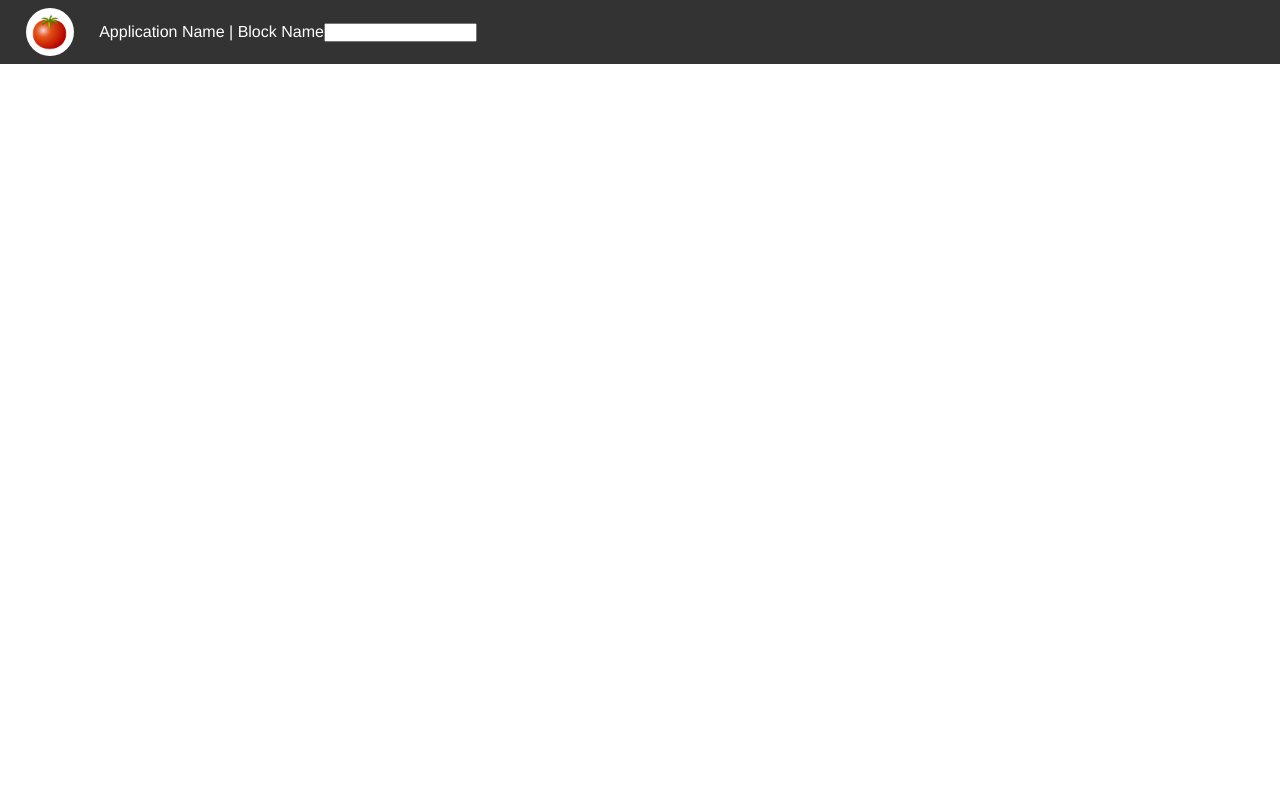
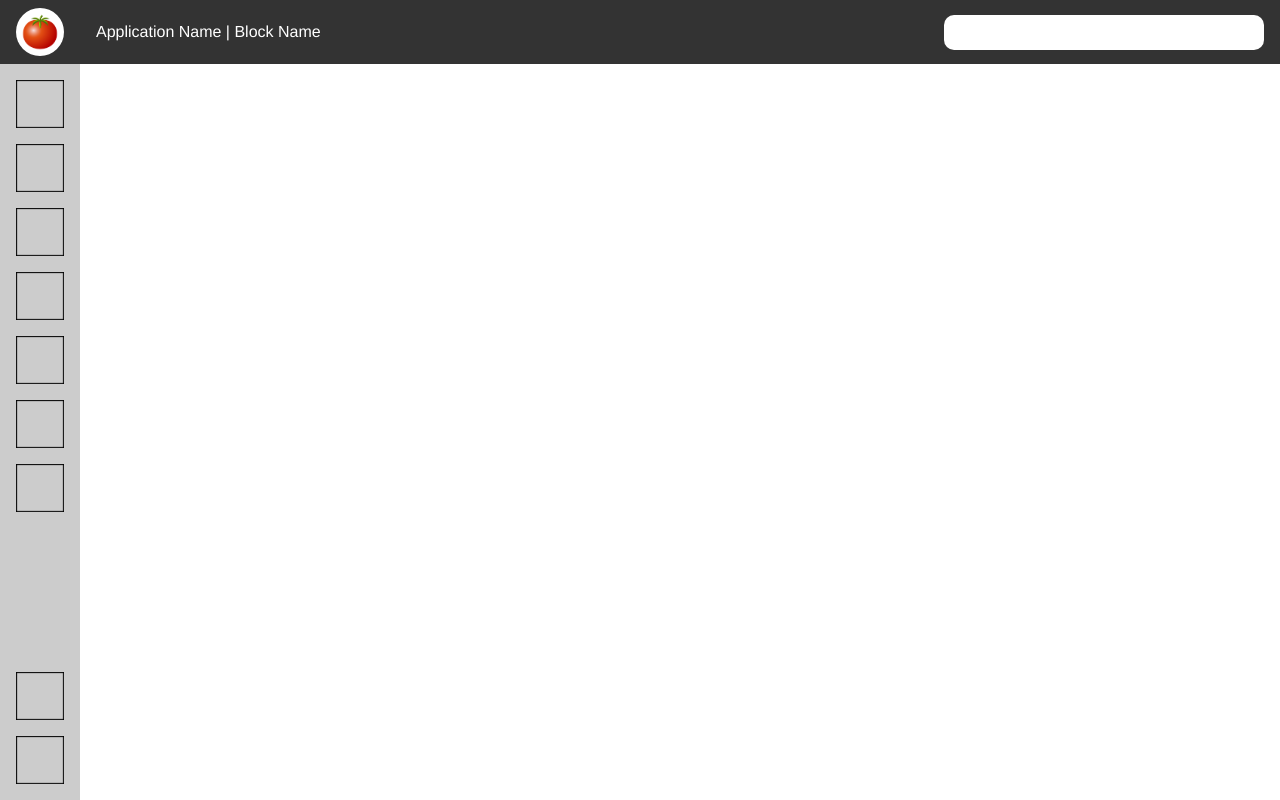
Before and after one commit to Haters-Games/Web-Application, a Django app: page /main/ in a window 1280 px wide. Run offline with Django 3.2, Linux system fonts and the light colour scheme.

Commit message:
Complete page base

```diff
--- a/Application/main/templates/main/index.html
+++ b/Application/main/templates/main/index.html
@@ -9,11 +9,53 @@
 	</head>
 	<body>
 		<header>
-			<div class="logo" id="logo">
-				<img src="{% static 'main/Pictures/logo.png' %}" alt="Logo" style="height: 90%;"/>
+			<div class="header-left-wrapper">
+				<div class="logo" id="logo">
+					<img src="{% static 'main/Pictures/logo.png' %}" alt="Logo" class="unselectable" style="height: 90%; width: max-content;"/>
+				</div>
+				<span class="name force-selectable">Application Name | Block Name</span>
 			</div>
-			<span class="name">Application Name | Block Name</span>
-			<form class="search" autocomplete=on><input/></form>
+			<div class="header-right-wrapper">
+				<form class="search"><input class="search-input"  autocomplete=on type="search"/></form>
+			</div>
 		</header>
+		<main>
+			<aside class="nav">
+				<!-- Место для меню перехода по блокам -->
+				<!--
+				<a href="#" class="menu-element">
+					<img src="{% static 'main/Pictures/square.png'%}" class="unselectable"/>
+				</a>
+				-->
+				<a href="#" class="menu-element">
+					<img src="{% static 'main/Pictures/square.png'%}" class="unselectable"/>
+				</a>
+				<a href="#" class="menu-element">
+					<img src="{% static 'main/Pictures/square.png'%}" class="unselectable"/>
+				</a>
+				<a href="#" class="menu-element">
+					<img src="{% static 'main/Pictures/square.png'%}" class="unselectable"/>
+				</a>
+				<a href="#" class="menu-element">
+					<img src="{% static 'main/Pictures/square.png'%}" class="unselectable"/>
+				</a>
+				<a href="#" class="menu-element">
+					<img src="{% static 'main/Pictures/square.png'%}" class="unselectable"/>
+				</a>
+				<a href="#" class="menu-element">
+					<img src="{% static 'main/Pictures/square.png'%}" class="unselectable"/>
+				</a>
+				<a href="#" class="menu-element">
+					<img src="{% static 'main/Pictures/square.png'%}" class="unselectable"/>
+				</a>
+				<!-- Нижняя часть меню -->
+				<a href="#" class="menu-element" style="margin-top: auto;">
+					<img src="{% static 'main/Pictures/square.png'%}" class="unselectable"/>
+				</a>
+				<a href="#" class="menu-element">
+					<img src="{% static 'main/Pictures/square.png'%}" class="unselectable"/>
+				</a>
+			</aside>
+		</main>
 	</body>
 </html>
--- a/Application/static/main/Styles/main.css
+++ b/Application/static/main/Styles/main.css
@@ -1,3 +1,20 @@
+.force-selectable
+{
+	-webkit-user-select: all; /* Blink & Firefox */
+	user-select: all; /* Other */
+}
+
+.unselectable
+{
+	-webkit-touch-callout: none;	/* iOS Safari */
+	-webkit-user-select: none;		/* Chrome, Safari & ssOpera */
+	-khtml-user-select: none;		/* Konqueror */
+	-moz-user-select: none;			/* Firefox */
+	-ms-user-select: none;			/* Internet Explorer & Edge */
+	user-select: none;				/* Other */
+	pointer-events: none;			/* Images */
+}
+
 *
 {
 	margin: 0;
@@ -22,9 +39,16 @@
 	display: flex;
 	align-items: center;
 	width: 100%;
-	height: 8vh;
-	background-color: #333333;
+	height: 4em;
+	background-color: #333;
 	color: white;
+}
+
+.header-left-wrapper
+{
+	display: flex;
+	align-items: center;
+	height: 100%;
 }
 
 .logo
@@ -32,19 +56,71 @@
 	display: flex;
 	justify-content: center;
 	align-items: center;
-	height: 6vh;
-	width: 6vh;
+	height: 3em;
+	width: 3em;
 	background-color: white;
-	margin-left: 2vw;
-	border-radius: 100%;
+	margin: 0 1em 0 1em;
+	border-radius: 5em;
+	box-sizing: border-box;
 }
 
 .name
 {
-	margin-left: 2vw;
+	margin-left: 1em;
+}
+
+.header-right-wrapper
+{
+	display: flex;
+	margin-left: auto;
+	margin-right: 1em;
+	align-items: center;
+	height: 100%;
+	width: 40vh;
 }
 
 .search
 {
-	float: right;
+	display: flex;
+	align-items: center;
+	width: 100%;
 }
+
+.search-input
+{
+	padding: 10px;
+    border: 0;
+    border-radius: 10px;
+	width: 100%;
+}
+
+main
+{
+	width: 100%;
+}
+
+.nav
+{
+	display: flex;
+	flex-direction: column;
+	width: 3em;
+    padding: 1em;
+	background-color: #CCC;
+	min-height: calc(100vh - 6em);;
+}
+
+.menu-element
+{
+	display: flex;
+	margin-bottom: 1em;
+}
+
+.menu-element:last-child
+{
+	margin-bottom: 0;
+}
+
+.menu-element > img
+{
+	width: 100%;
+}
```
Also changed, not shown: Application/static/main/Pictures/square.png (added), 1 other file.
